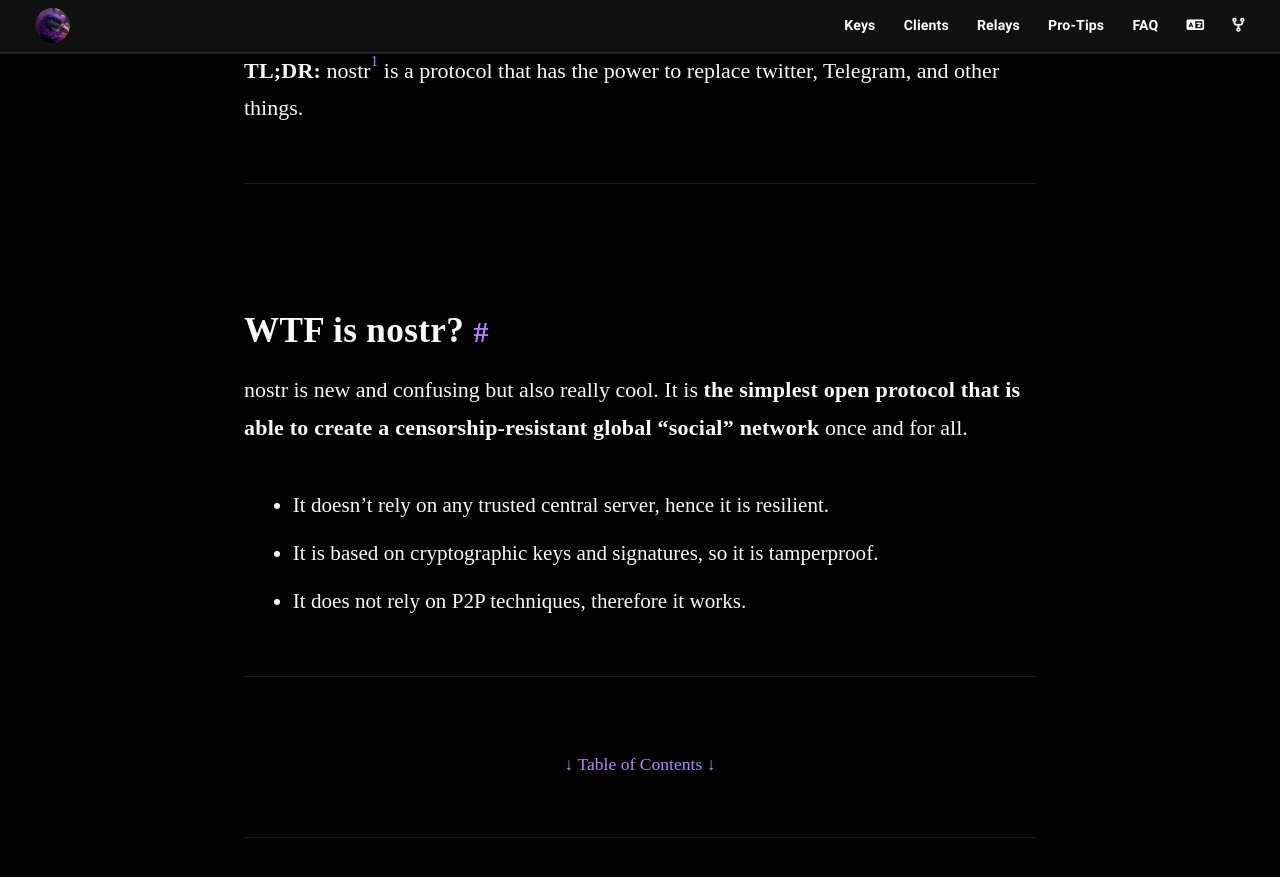
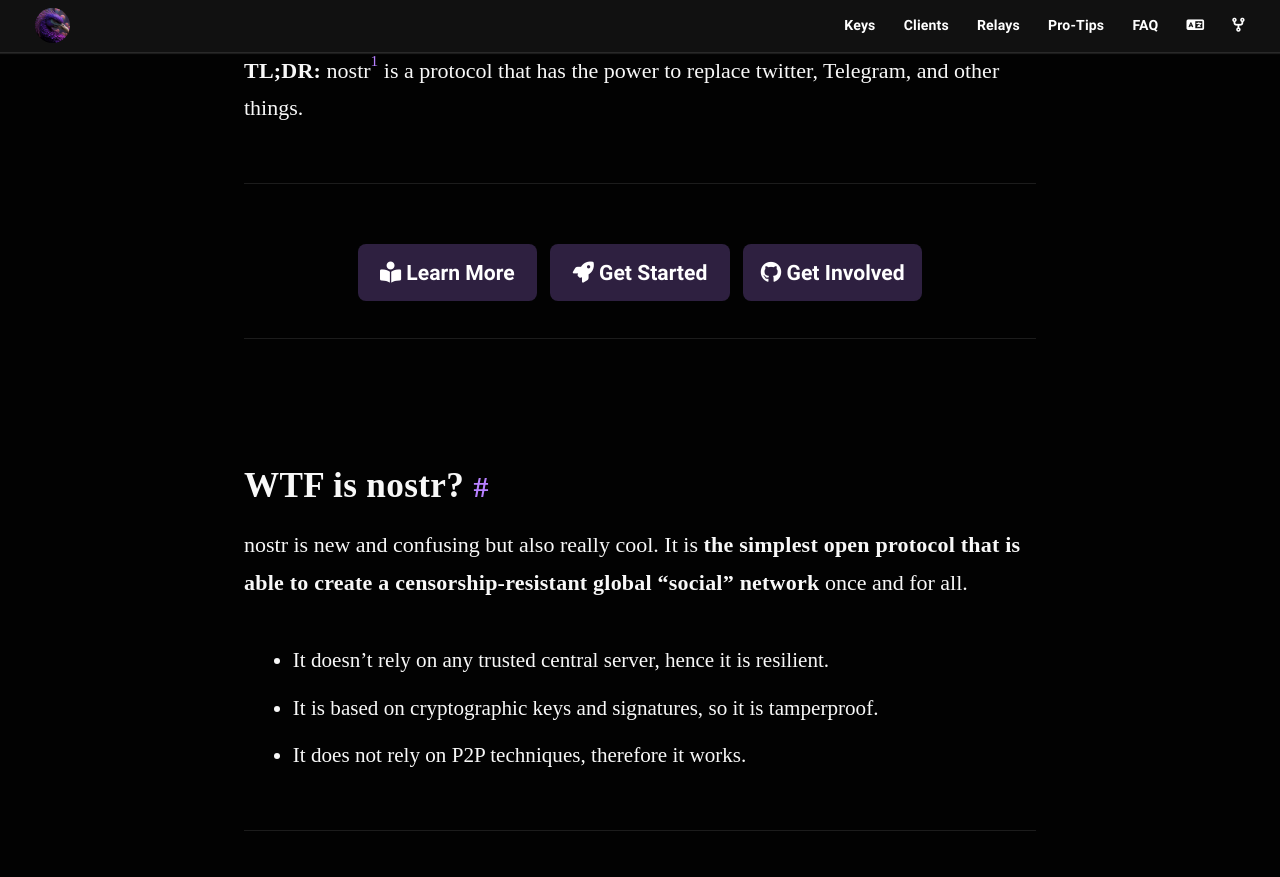
Before and after one commit to nostr-resources/nostr-resources.github.io, a Jekyll site: the page built from index.md, in a window 1280 px wide and 900 px high, scrolled down 309 px. Shown: the top 877 px of the window. Built offline with Jekyll 4.4.1, drawn with Linux system fonts in a browser that asks for light colours; some web fonts are replaced.

Commit message:
feat: add buttons

```diff
--- a/index.md
+++ b/index.md
@@ -9,6 +9,16 @@ redirect_from: resources
 **TL;DR:** nostr[^fn-nostr] is a protocol that has the power to replace twitter, Telegram, and other things.
 
 [^fn-nostr]: nostr = Notes and Other Stuff Transmitted by Relays
+
+---
+
+<div class="action-buttons">
+  <div class="button button-black button-medium">
+    <a href="#"><i class="fa-solid fa-book-open-reader"></i> Learn More</a>
+    <a href="#"><i class="fa-solid fa-rocket"></i> Get Started</a>
+    <a href="#"><i class="fab fa-github"></i> Get Involved</a>
+  </div>
+</div>
 
 ---
 
```
